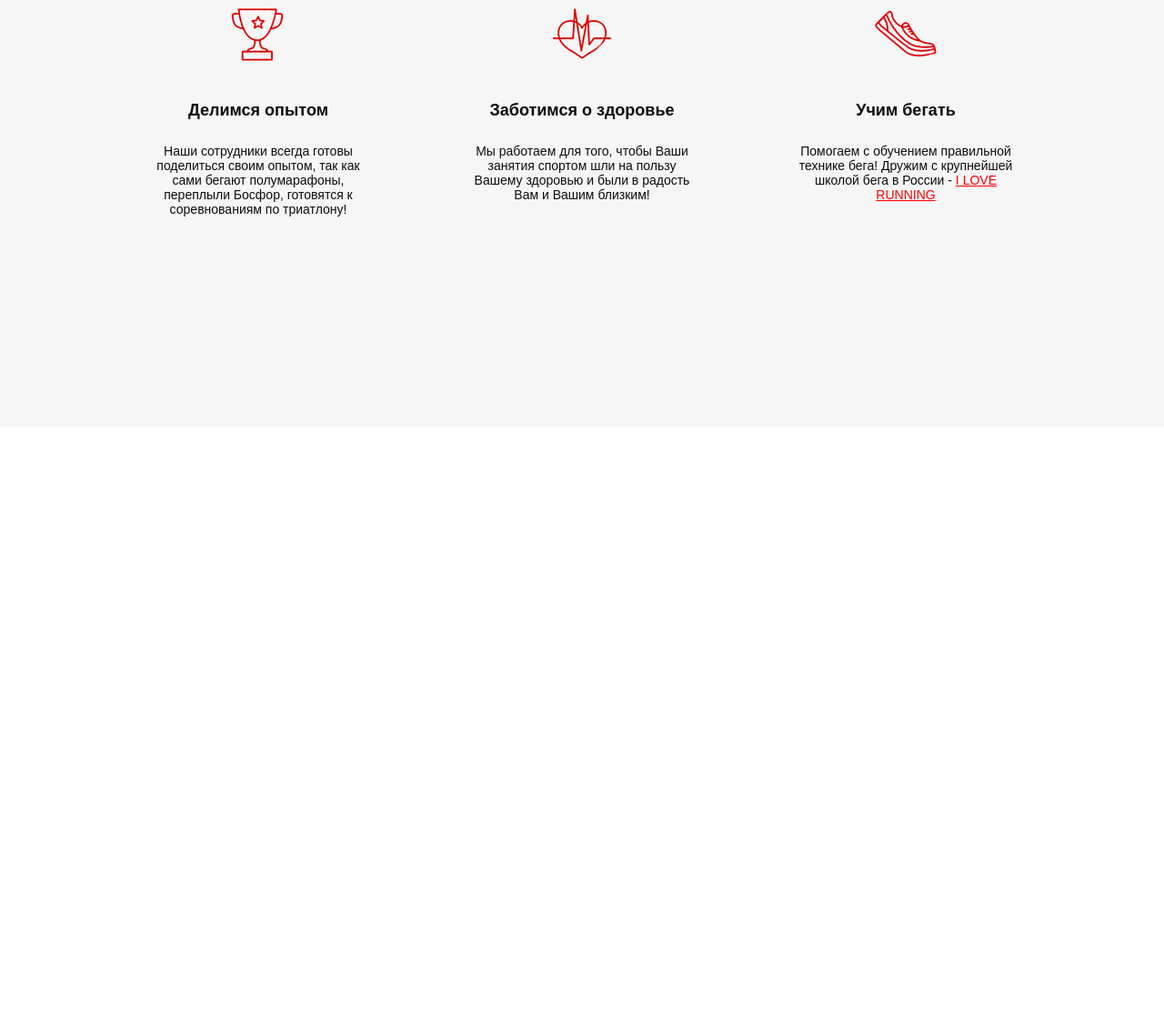
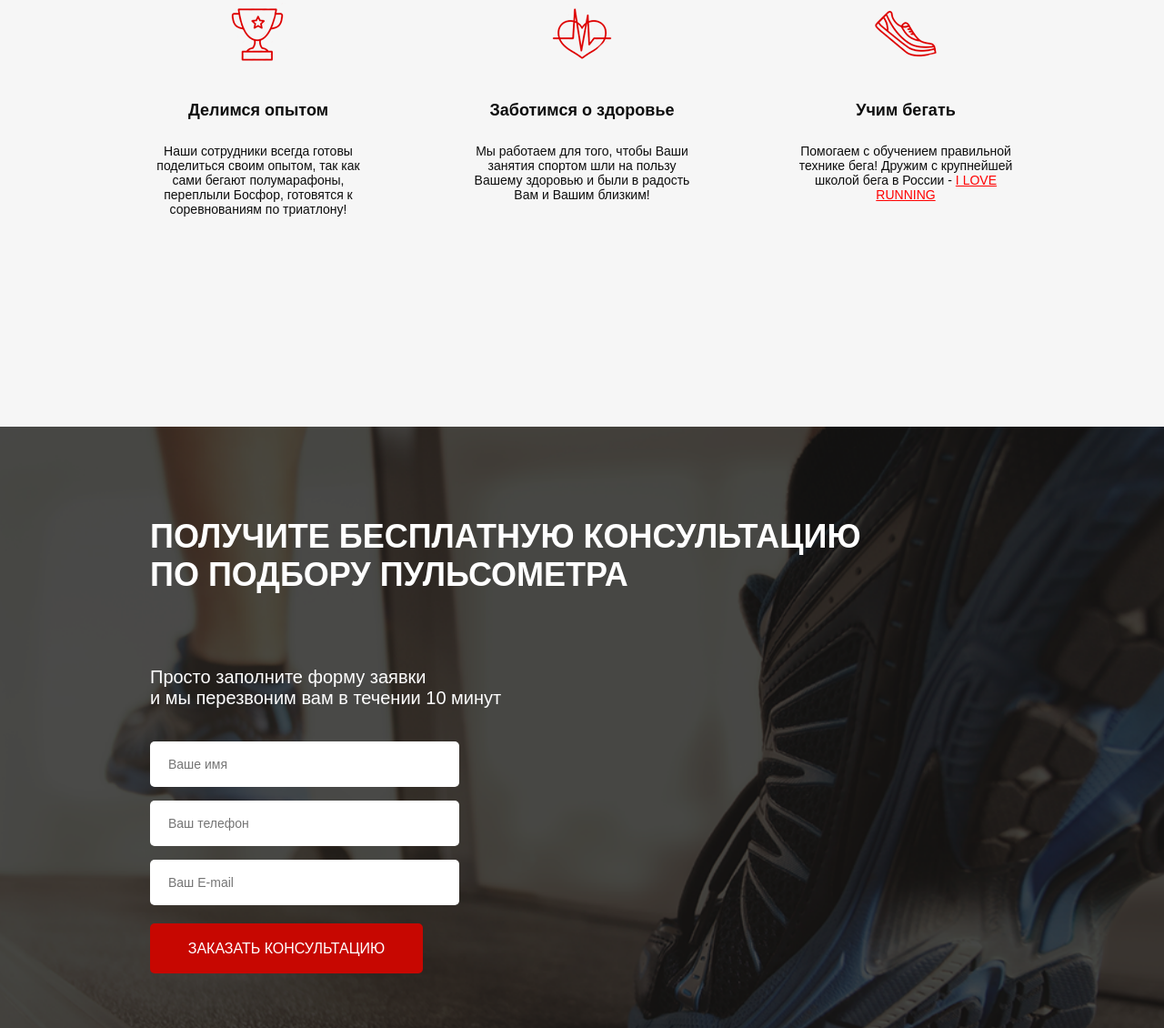
Before and after one commit to atumif2004/pulse, a website: page src/index.html in a window 1280 px wide. Shown: the part 930-2060 px from the top of the page at 91% size. Before the commit the page ends 1399 px from the top, so only its background shows below. Drawn offline with Linux system fonts and the light colour scheme.

Commit message:
Second com

```diff
--- a/src/index.html
+++ b/src/index.html
@@ -99,9 +99,25 @@
 
 
             </div>
+    </div>
 
-
-
+    <div class="consultation">
+        <div class="container">
+            <h2 class="title title_left">
+                Получите бесплатную консультацию<br>
+                по подбору пульсометра
+            </h2>
+            <div class="consultation__descr">
+                Просто заполните форму заявки<br>
+                и мы перезвоним вам в течении 10 минут
+            </div>
+            <form class="feed-form" action="#">
+                <input name="name" required type="text" placeholder="Ваше имя">
+                <input name="phone" required type="number" placeholder="Ваш телефон">
+                <input name="email" required type="email" placeholder="Ваш E-mail">
+                <button class="button button_submit">заказать консультацию</button>
+            </form>
+        </div>
     </div>
 
 
@@ -110,7 +126,6 @@
 
 
 
-
-
+    <script src="js/script.js"></script>
  </body>
  </html>
--- a/src/js/script.js
+++ /dev/null
@@ -1,17 +0,0 @@
-window.addEventListener('DOMContentLoaded', () => {
-    const menu = document.querySelector('.menu'),
-    menuItem = document.querySelectorAll('.menu_item'),
-    hamburger = document.querySelector('.hamburger');
-
-    hamburger.addEventListener('click', () => {
-        hamburger.classList.toggle('hamburger_active');
-        menu.classList.toggle('menu_active');
-    });
-
-    menuItem.forEach(item => {
-        item.addEventListener('click', () => {
-            hamburger.classList.toggle('hamburger_active');
-            menu.classList.toggle('menu_active');
-        })
-    })
-})
--- a/src/sass/_buttons.scss
+++ b/src/sass/_buttons.scss
@@ -15,4 +15,9 @@
         margin-top: 67px;
 
     }
+    &_submit {
+        width: 100%;
+        height: 55px;
+        font-size: 16px;
+    }
 }
--- /dev/null
+++ b/src/sass/_consultation.scss
@@ -0,0 +1,11 @@
+.consultation {
+    min-height: 680px;
+    padding: 100px 0 92px 0;
+    background: url('../img/bg/bg2.png') center (center/cover) no-repeat;
+    &__descr{
+        color: #ffffff;
+        font-size: 20px;
+        font-weight: 500;
+        margin-top: 80px;
+    }
+}
--- /dev/null
+++ b/src/sass/_forms.scss
@@ -0,0 +1,21 @@
+.feed-form {
+    margin-top: 36px;
+    display: flex;
+    flex-direction: column;
+    width: 300px;
+    input {
+        width: 300px;
+        height: 50px;
+        border-radius: 5px;
+        background-color: #ffffff;
+        margin-bottom: 15px;
+        border: none;
+        padding: 0 20px;
+        color: #4b4b4b;
+        font-size: 14px;
+        font-weight: 300;
+        &:nth-child(3){
+            margin-bottom: 20px;
+        }
+    }
+}
--- /dev/null
+++ b/src/sass/_title.scss
@@ -0,0 +1,13 @@
+.title {
+    color: #0d0d0d;
+    font-size: 30px;
+    font-weight: 700;
+    text-align: center;
+    text-transform: uppercase;
+    &_left {
+        color: #ffffff;
+        font-size: 36px;
+        font-weight: 700;
+        text-align: left;
+    }
+}
--- a/src/sass/style.scss
+++ b/src/sass/style.scss
@@ -12,3 +12,6 @@
 @import 'buttons';
 @import 'advantages';
 @import 'media';
+@import 'consultation';
+@import 'title';
+@import 'forms';
```
Also changed, not shown: src/css/style.min.css, 1 other file.
